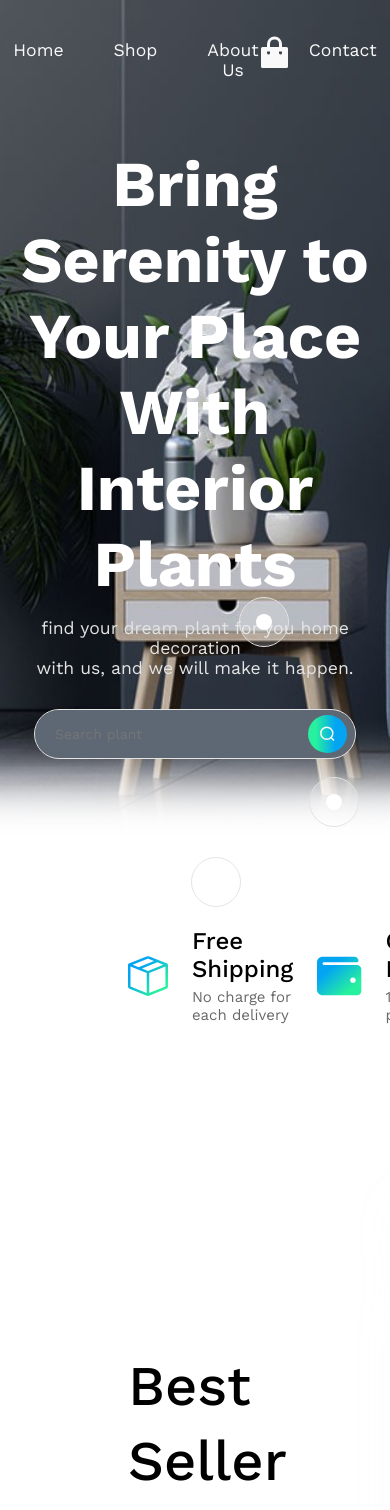
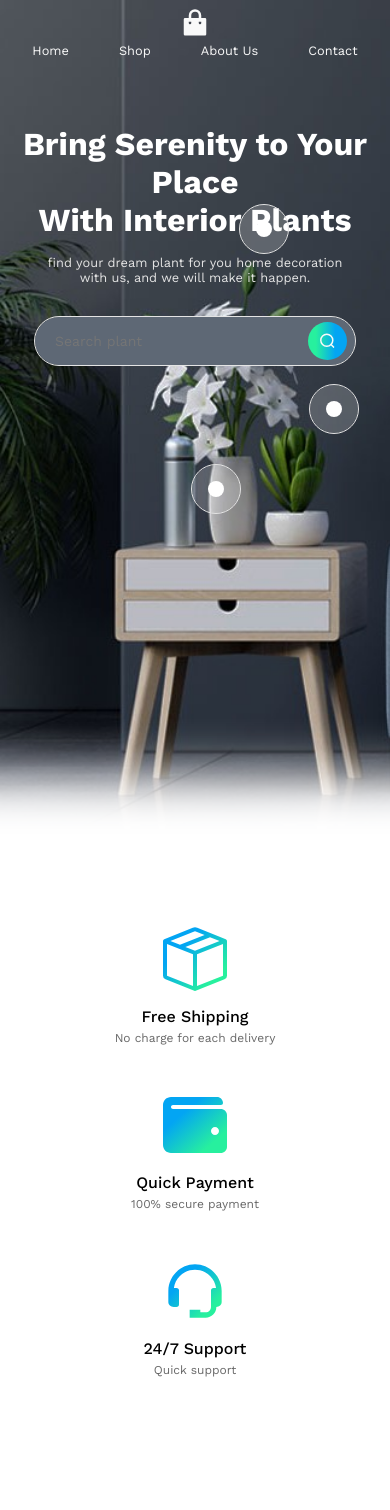
Before and after one commit to ArdonitSaliji/plant-shop, a React (Vite) app: page / in a window 390 px wide. Shown: the top 1510 px of the page. Built offline with nearby package versions, Linux system fonts and the light colour scheme.

Commit message:
working on responsiveness

```diff
--- a/src/components/Hero/Hero.scss
+++ b/src/components/Hero/Hero.scss
@@ -188,3 +188,35 @@
         }
     }
 }
+
+@media screen and (max-width: 1000px) {
+    .hero-container {
+        .hero-title {
+            font-size: 2rem;
+        }
+
+        .hero-text {
+            font-size: 0.8rem;
+        }
+        header {
+            ul {
+                li {
+                    a {
+                        font-size: 0.8rem;
+                        white-space: nowrap;
+                    }
+                }
+            }
+            .header-cart {
+                cursor: pointer;
+                color: $primary;
+                position: absolute;
+                top: 0.5rem;
+                right: 50%;
+                transform: translateX(50%);
+                width: 30px;
+                height: 30px;
+            }
+        }
+    }
+}
--- a/src/components/Products/Products.jsx
+++ b/src/components/Products/Products.jsx
@@ -28,7 +28,7 @@ const Products = () => {
                     {arr.map((img, i) => (
                         <div className='product-plant' key={i}>
                             <div className='plant-img'>
-                                <img src={img} alt='' />
+                                <img src={img} loading='lazy' alt='' />
                             </div>
                             <div className='plant'>
                                 <div className='plant-desc'>
--- a/src/components/Products/Products.scss
+++ b/src/components/Products/Products.scss
@@ -150,3 +150,151 @@
         }
     }
 }
+
+@media screen and (max-width: '1000px') {
+    .product-container {
+        padding: 0;
+        .services {
+            flex-direction: column;
+            align-items: center;
+            margin-bottom: 7rem;
+            margin-top: 5rem;
+            gap: 2rem;
+
+            .service {
+                display: flex;
+                align-items: center;
+                flex-direction: column;
+                margin-bottom: 1rem;
+                .service-desc {
+                    h2 {
+                        font-weight: 500;
+                        font-size: 1rem;
+                        margin-bottom: 5px;
+                        text-align: center;
+                    }
+                    p {
+                        text-align: center;
+                        color: $dark-grey;
+                        font-size: 12px;
+                    }
+                }
+
+                svg {
+                    width: 4rem;
+                    height: 4rem;
+                    margin-right: 0;
+                    margin-bottom: 1rem;
+                }
+            }
+        }
+
+        .products {
+            display: flex;
+            flex-direction: column;
+            justify-content: space-between;
+            align-items: center;
+            margin-right: 0;
+            margin-bottom: 15rem;
+
+            .best-seller {
+                margin-right: 0;
+                margin-bottom: 7rem;
+                h1 {
+                    font-size: 2rem;
+                    line-height: 40px;
+                    text-align: center;
+                }
+
+                a {
+                    //
+                }
+            }
+
+            .product-plants {
+                display: flex;
+                flex-direction: column;
+                gap: 10rem;
+
+                .product-plant {
+                    display: flex;
+                    border-radius: 50px;
+                    flex-direction: column;
+                    justify-content: space-between;
+                    height: 28rem;
+                    background-color: #c1d0e4;
+                    filter: drop-shadow(0px 4px 30px rgba(221, 218, 218, 0.25));
+
+                    .plant-img {
+                        position: relative;
+                        display: flex;
+                        justify-content: center;
+                        img {
+                            position: absolute;
+                            height: 350px;
+                            height: 350px;
+                            top: -135px;
+                        }
+                    }
+
+                    .plant {
+                        display: flex;
+                        flex-direction: column;
+                        justify-content: space-between;
+                        background-color: #fff;
+                        border-radius: 50px;
+                        width: 18rem;
+                        height: 13rem;
+                        padding: 20px 30px;
+
+                        h1 {
+                            font-weight: 500;
+                        }
+
+                        .plant-desc {
+                            width: 100%;
+
+                            svg {
+                                color: #f2c94c;
+                                height: 1.2rem;
+                                width: 1.2rem;
+                                margin-top: 3px;
+                            }
+
+                            h2 {
+                                font-weight: 500;
+                            }
+                        }
+
+                        .plant-price {
+                            display: flex;
+                            width: 100%;
+                            justify-content: space-between;
+                            align-items: center;
+
+                            .plant-plus {
+                                transition: 0.3s all;
+                                cursor: pointer;
+                                border-radius: 50%;
+                                background: $gradient;
+                                height: 2.5rem;
+                                width: 2.5rem;
+                                display: flex;
+                                justify-content: center;
+                                align-items: center;
+                                &:hover {
+                                    transform: scale(1.1);
+                                }
+                                svg {
+                                    width: 2rem;
+                                    height: 2rem;
+                                    color: white;
+                                }
+                            }
+                        }
+                    }
+                }
+            }
+        }
+    }
+}
--- a/src/components/Reference/Reference.jsx
+++ b/src/components/Reference/Reference.jsx
@@ -13,11 +13,11 @@ const Reference = () => {
             </div>
             <div className='reference-images'>
                 <div className='left'>
-                    <img src={res1} alt='' />
-                    <img src={res3} alt='' />
+                    <img src={res1} loading='lazy' alt='' />
+                    <img src={res3} loading='lazy' alt='' />
                 </div>
                 <div className='right'>
-                    <img src={res2} alt='' />
+                    <img src={res2} loading='lazy' alt='' />
                 </div>
             </div>
         </section>
```
Also changed, not shown: 4 other files (tests, documents, lock files or other folders).
